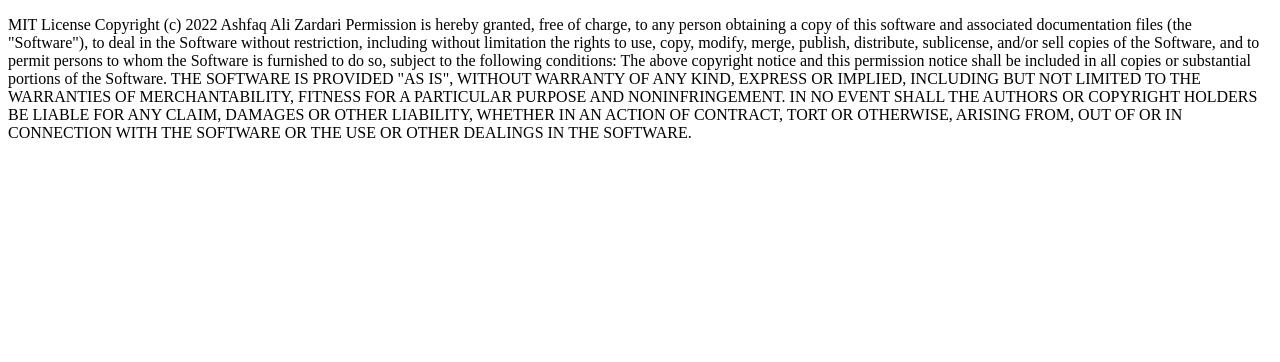
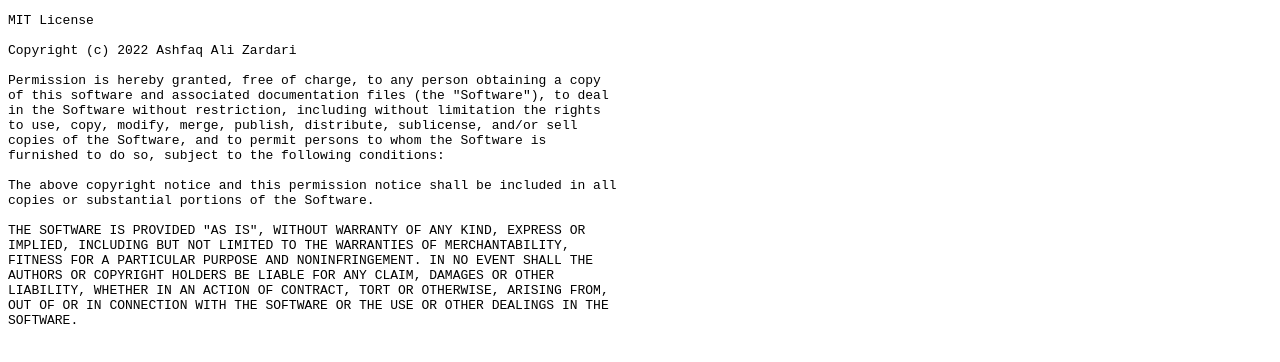
Before and after one commit to Ashfaq-Ali-Zardari-Store/TasbihofFatimahApp, a plain HTML site: page License.html in a window 1280 px wide. Drawn offline with Linux system fonts and the light colour scheme.

Commit message:
Update License.html

```diff
--- a/License.html
+++ b/License.html
@@ -7,8 +7,7 @@
     <meta name='viewport' content='width=device-width, initial-scale=1'>
 </head>
 <body>
-    <p>
-  MIT License
+    <pre>MIT License
 
 Copyright (c) 2022 Ashfaq Ali Zardari
 
@@ -28,8 +27,6 @@ FITNESS FOR A PARTICULAR PURPOSE AND NONINFRINGEMENT. IN NO EVENT SHALL THE
 AUTHORS OR COPYRIGHT HOLDERS BE LIABLE FOR ANY CLAIM, DAMAGES OR OTHER
 LIABILITY, WHETHER IN AN ACTION OF CONTRACT, TORT OR OTHERWISE, ARISING FROM,
 OUT OF OR IN CONNECTION WITH THE SOFTWARE OR THE USE OR OTHER DEALINGS IN THE
-SOFTWARE.
-
-  </p>
+SOFTWARE.</pre>
 </body>
 </html>
```
